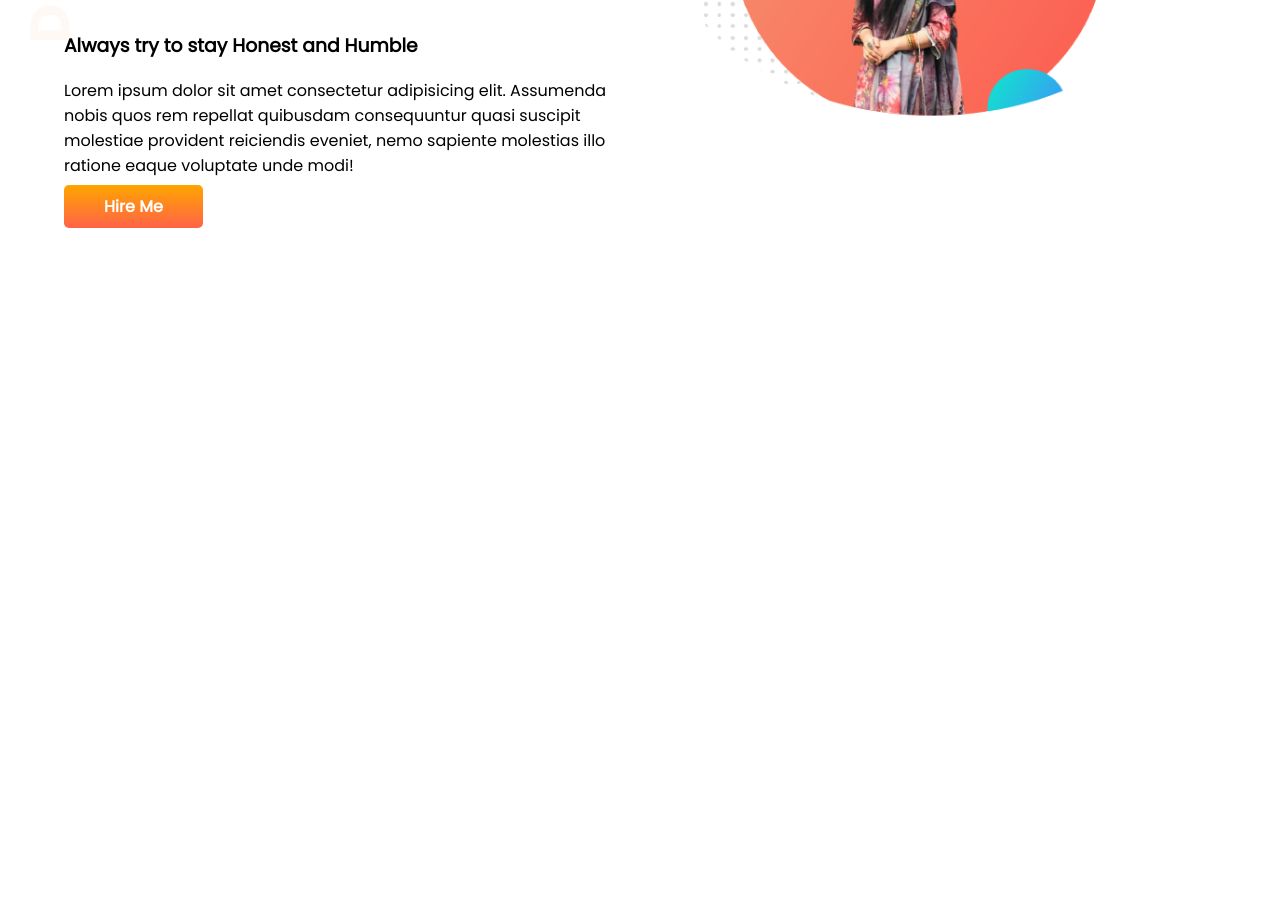
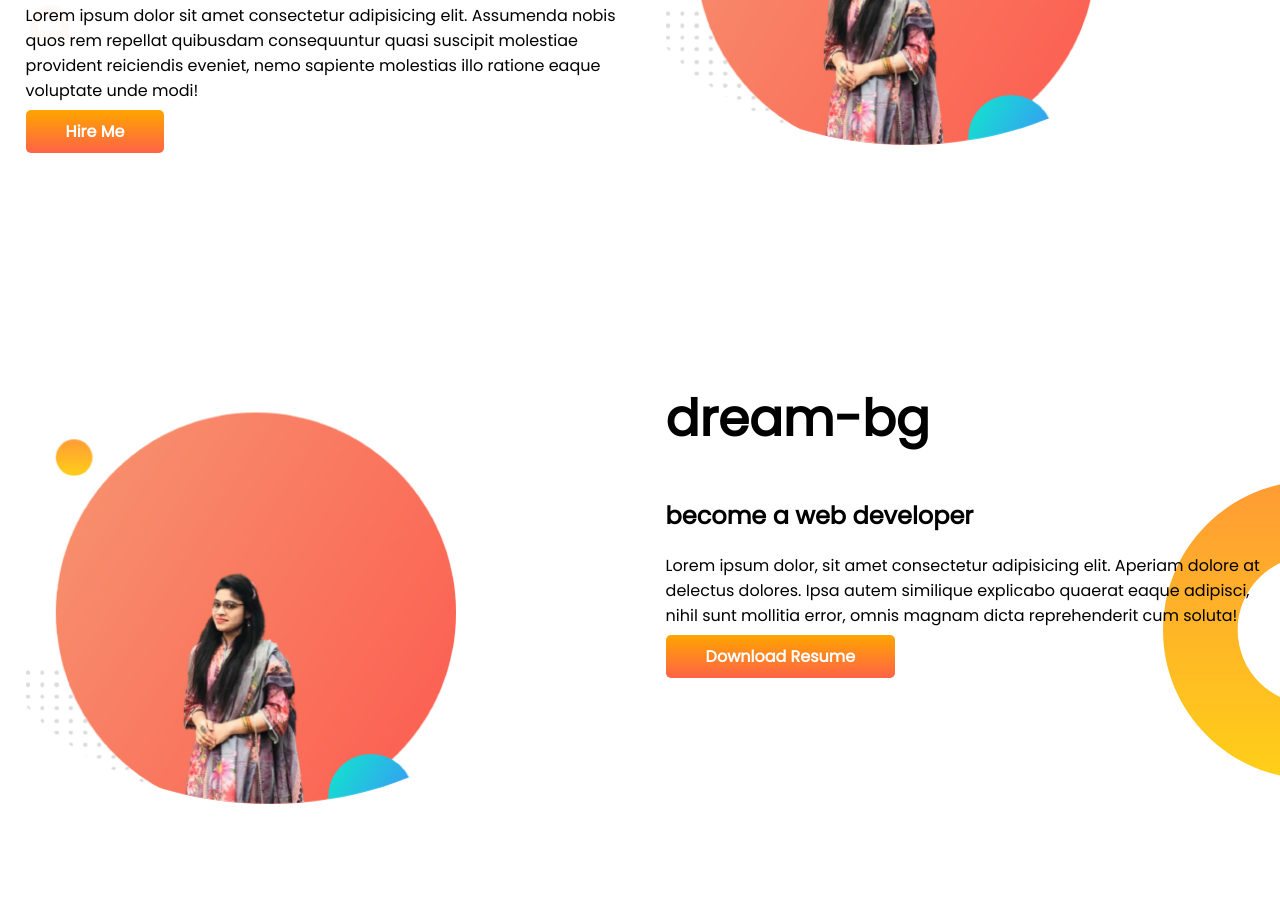
Before and after one commit to ThaminaAkhter/developer-portfolio, a plain HTML site: page index.html in a window 1280 px wide. Shown: the part 319-1241 px from the top of the page. Before the commit the page ends 800 px from the top, so only its background shows below. Drawn offline with Linux system fonts and the light colour scheme.

Commit message:
dream added

```diff
--- a/index.html
+++ b/index.html
@@ -23,5 +23,17 @@
         <img src="images/tahmina1.png" alt="">
     </div>
    </section>
+   <section class="dream-big">
+       <div class="half-width">
+          <img src="images/tahmina1.png" alt="">
+       </div>
+       <div class="half-width">
+          <h1>dream-bg</h1>
+          <h2>become a web developer</h2>
+          <p>Lorem ipsum dolor, sit amet consectetur adipisicing elit. Aperiam dolore at delectus dolores. Ipsa autem similique explicabo quaerat eaque adipisci, nihil sunt mollitia error, omnis magnam dicta reprehenderit cum soluta!</p>
+          <a class="link-button" target="_blank" href="https://www.linkedin.com/signup">Download Resume</a>
+       </div>
+
+   </section>
 </body>
 </html>
--- a/style.css
+++ b/style.css
@@ -10,10 +10,11 @@ h1{
 }
 section{
     display: flex;
+    margin-bottom: 80px;
 }
 .half-width{
     width: 50%;
-    padding-left: 5%;
+    padding-left: 2%;
 }
 .half-width img{
     width: 70%;
@@ -30,3 +31,8 @@ section{
     background-image: url(images/top-banner.png);
     background-repeat: no-repeat;
 }
+.dream-big{
+    background-image: url(images/dream-bg.png);
+    background-repeat: no-repeat;
+    background-position: right;
+}
```
